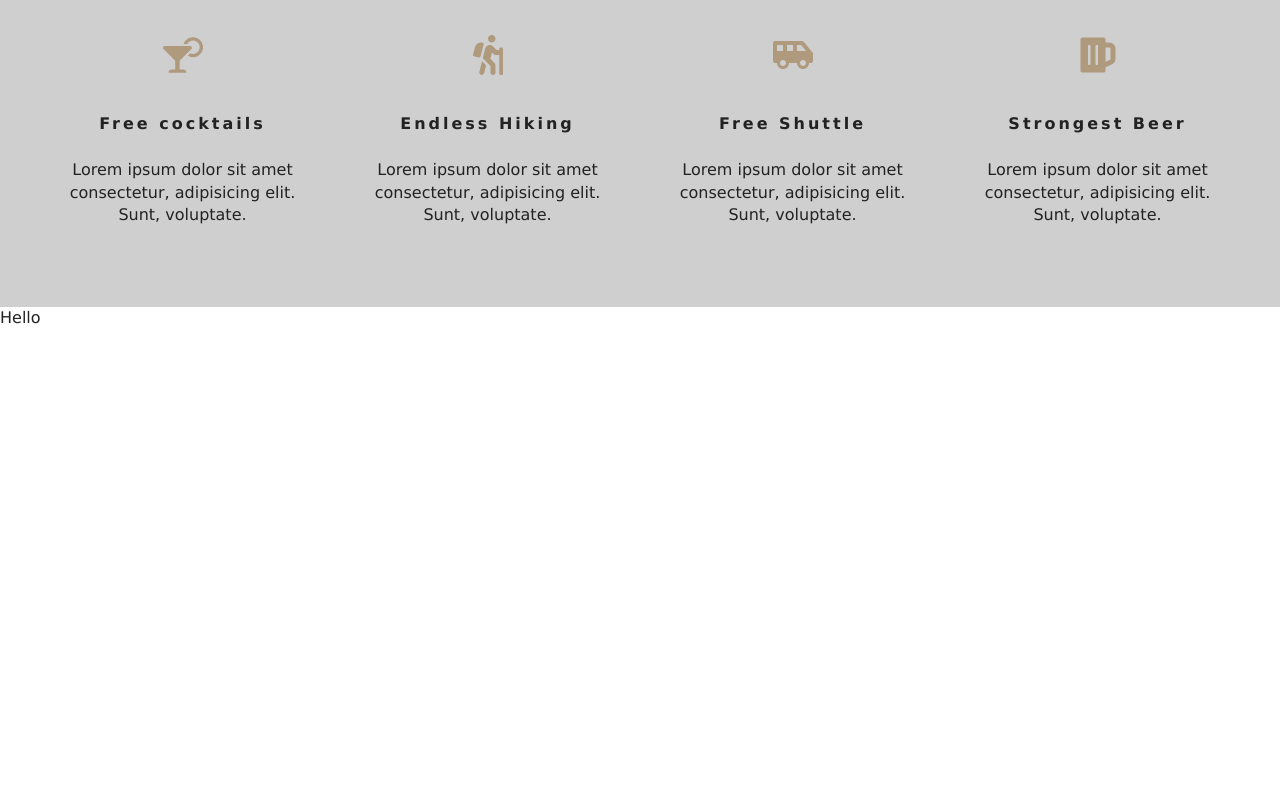
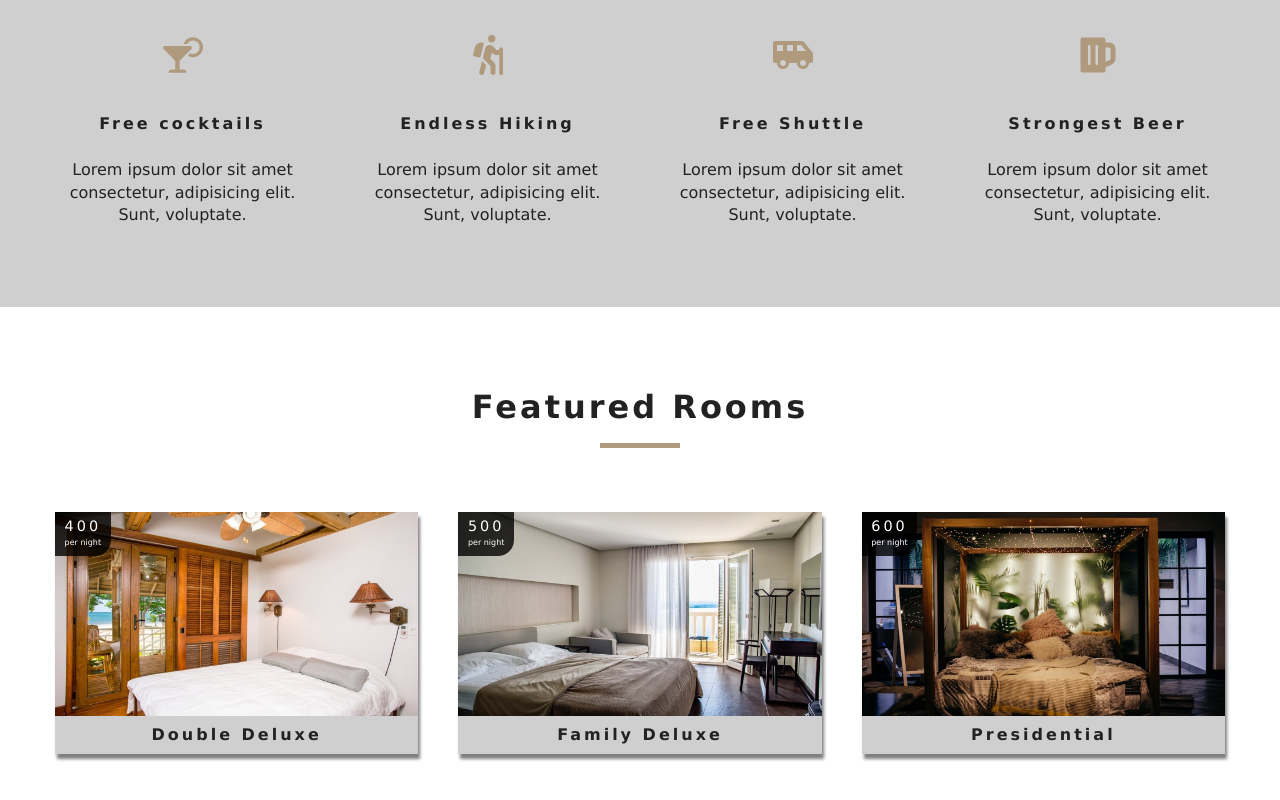
Before and after one commit to yvette809/Resort, a React (Create React App) app in the folder beachrresort/: page / in a window 1280 px wide. Shown: the part 972-1772 px from the top of the page. Before the commit the page ends 1301 px from the top, so only its background shows below. Built offline with nearby package versions, Linux system fonts and the light colour scheme.

Commit message:
featured rooms completed

```diff
--- a/beachrresort/src/Context.js
+++ b/beachrresort/src/Context.js
@@ -1,19 +1,41 @@
 import React, { Component } from "react";
-import items from "./data"
+import items from "./data";
 
 const RoomContext = React.createContext();
 
 class RoomProvider extends Component {
   state = {
-     rooms:[],
-     sortedRooms:[],
-     featuredRooms:[],
-     loading: true
+    rooms: [],
+    sortedRooms: [],
+    featuredRooms: [],
+    loading: true,
   };
 
+  //getData
+
+  componentDidMount() {
+    let rooms = this.formatData(items);
+    let featuredRooms = rooms.filter((room) => room.featured === true);
+    this.setState({
+      rooms,
+      featuredRooms,
+      sortedRooms: rooms,
+      loading: false,
+    });
+  }
+
+  formatData(items) {
+    let tempItems = items.map((item) => {
+      let id = item.sys.id;
+      let images = item.fields.images.map((image) => image.fields.file.url);
+      let room = { ...item.fields, images: images, id };
+      return room;
+    });
+    return tempItems;
+  }
   render() {
     return (
-      <RoomContext.Provider value={{...this.state}}>
+      <RoomContext.Provider value={{ ...this.state }}>
         {this.props.children}
       </RoomContext.Provider>
     );
@@ -21,4 +43,4 @@
 }
 
 const RoomConsumer = RoomContext.Consumer;
-export { RoomProvider, RoomConsumer , RoomContext};
+export { RoomProvider, RoomConsumer, RoomContext };
--- a/beachrresort/src/components/FeaturedRooms.jsx
+++ b/beachrresort/src/components/FeaturedRooms.jsx
@@ -1,13 +1,23 @@
 import React, { Component } from "react";
 import { RoomContext } from "../Context";
+import Loading from "./Loading";
+import Room from "../components/Room";
+import Title from "./Title";
 
 export default class FeaturedRooms extends Component {
   static contextType = RoomContext;
   render() {
+    let { loading, featuredRooms: rooms } = this.context;
+    rooms = rooms.map((room) => {
+      return <Room key={room.id} room={room} />;
+    });
     return (
-      <div>
-        Hello
-      </div>
+      <section className="featured-rooms">
+        <Title title="featured rooms" />
+        <div className="featured-rooms-center">
+          {loading ? <Loading /> : rooms}
+        </div>
+      </section>
     );
   }
 }
--- /dev/null
+++ b/beachrresort/src/components/Loading.jsx
@@ -0,0 +1,13 @@
+import React from "react";
+import loadingGif from "../images/gif/loading-arrow.gif";
+
+const Loading = () => {
+  return (
+    <div className="loading">
+      <h4>rooms data loading...</h4>
+      <img src={loadingGif} alt="" />
+    </div>
+  );
+};
+
+export default Loading;
--- /dev/null
+++ b/beachrresort/src/components/Room.jsx
@@ -0,0 +1,32 @@
+import React from "react";
+import { Link } from "react-router-dom";
+import defaultImg from "../images/room-1.jpeg";
+import PropTypes from "prop-types";
+const Room = ({ room }) => {
+  const { name, slug, images, price } = room;
+  return (
+    <article className="room">
+      <div className="img-container">
+        <img src={images[0] || defaultImg} alt="single room" />
+        <div className="price-top">
+          <h6>{price}</h6>
+          <p>per night</p>
+        </div>
+        <Link to={`/rooms/${slug}`} className="btn-primary room-link">
+          Features
+        </Link>
+      </div>
+      <p className="room-info">{name}</p>
+    </article>
+  );
+};
+
+Room.propTypes = {
+  room: PropTypes.shape({
+    name: PropTypes.string.isRequired,
+    slug: PropTypes.string.isRequired,
+    images: PropTypes.arrayOf(PropTypes.string).isRequired,
+    price: PropTypes.number.isRequired,
+  }),
+};
+export default Room;
```
